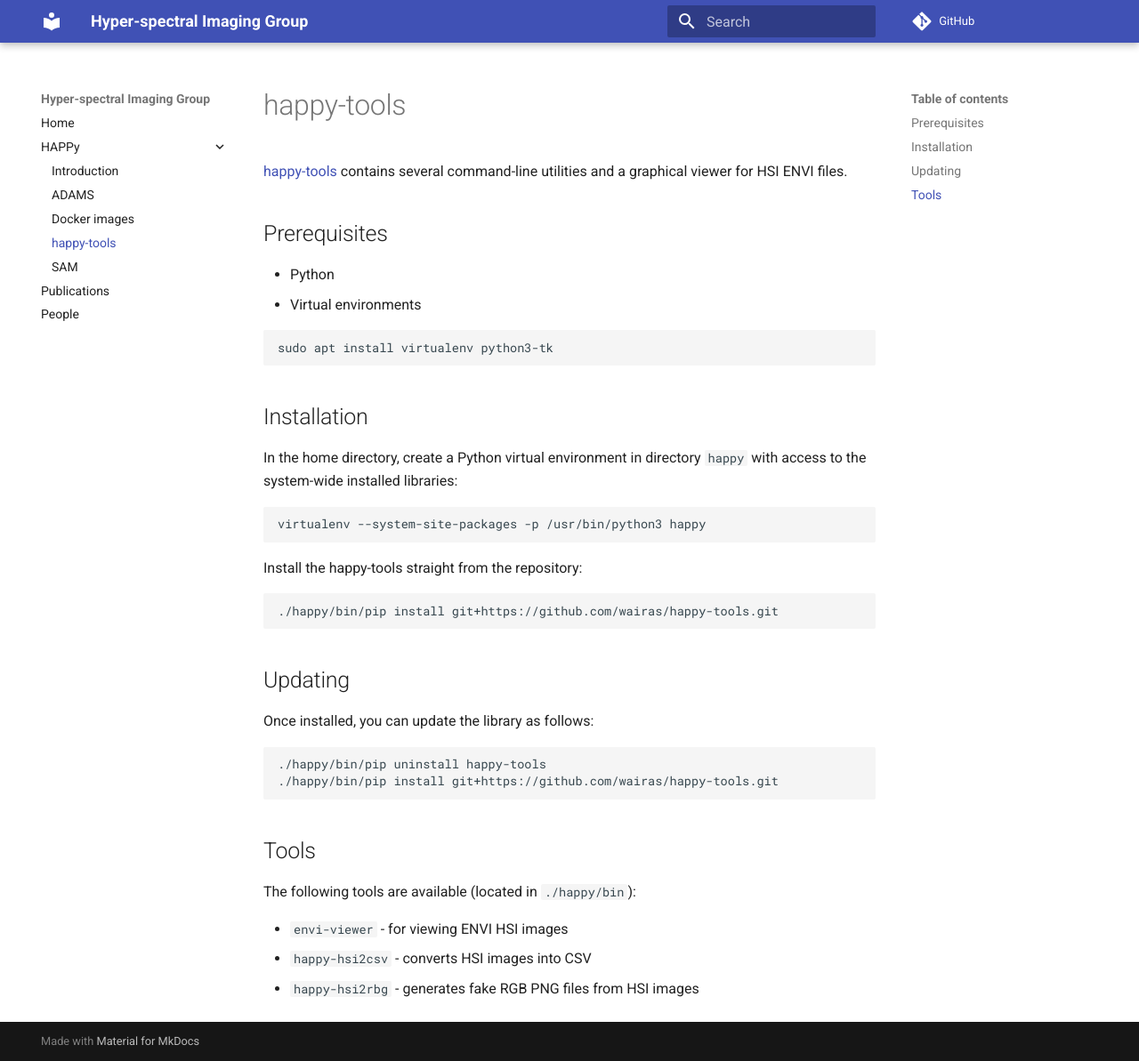
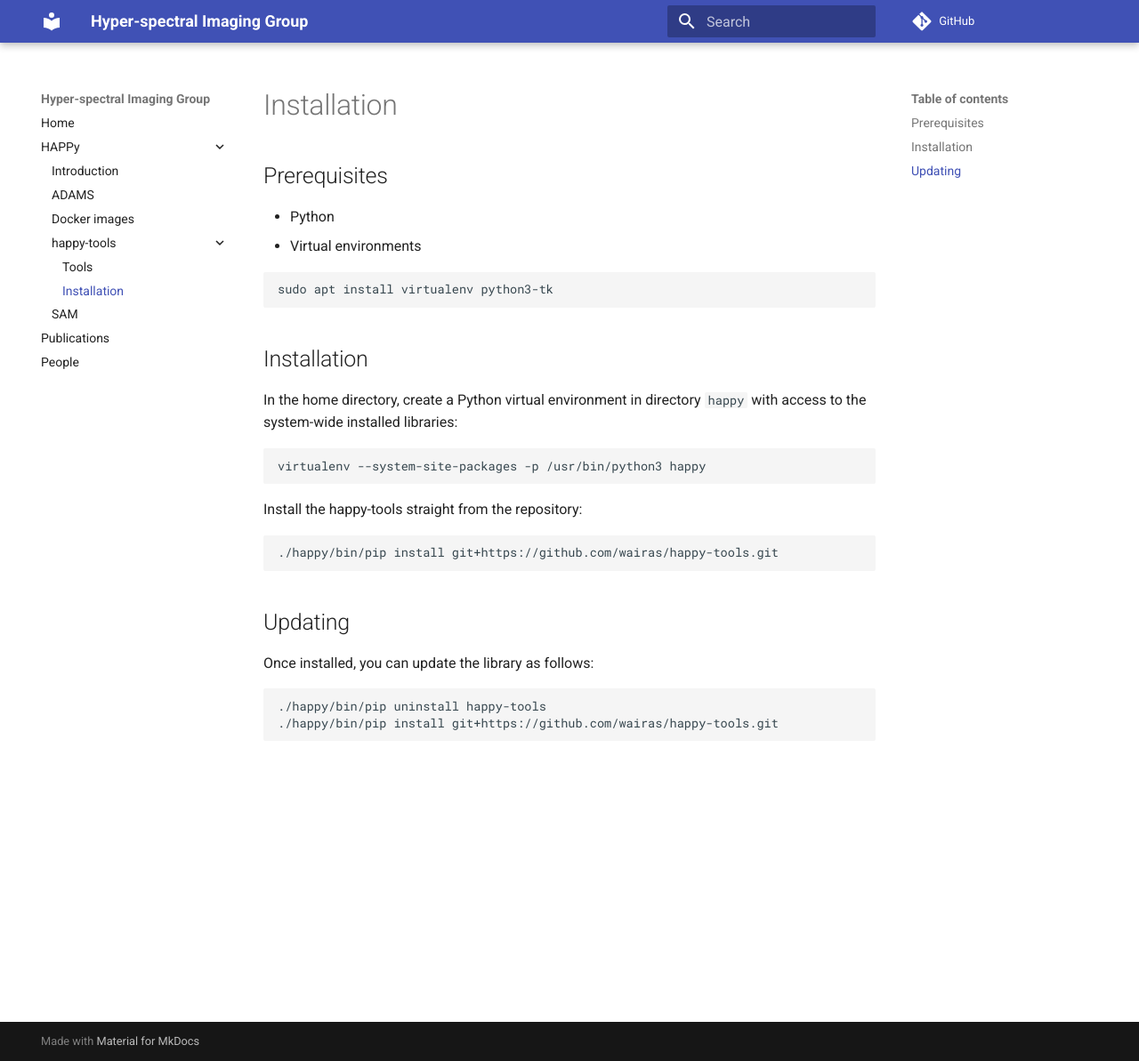
Before and after one commit to wairas/hsi-website, an MkDocs documentation site: the page built from docs/happy/happy_tools/installation.md, in a window 1280 px wide and 1193 px high. Shown: the whole window at 89% size. Built offline with MkDocs 1.6.1 and Material for MkDocs 9.7.7, drawn with Linux system fonts in a browser that asks for light colours; comment, search, counter and statistics services are not loaded.

Commit message:
happy tools now has own sub-folder to better describe the individual tools

````diff
--- a/docs/happy/happy_tools.md
+++ b/docs/happy/happy_tools/installation.md
@@ -1,6 +1,3 @@
-[happy-tools](https://github.com/wairas/happy-tools) contains several command-line
-utilities and a graphical viewer for HSI ENVI files.
-
 # Prerequisites
 
 * Python
@@ -33,12 +30,3 @@ Once installed, you can update the library as follows:
 ./happy/bin/pip uninstall happy-tools
 ./happy/bin/pip install git+https://github.com/wairas/happy-tools.git
 ```
-
-
-# Tools
-
-The following tools are available (located in `./happy/bin`):
-
-* `envi-viewer` - for viewing ENVI HSI images
-* `happy-hsi2csv` - converts HSI images into CSV
-* `happy-hsi2rbg` - generates fake RGB PNG files from HSI images
--- a/mkdocs.yml
+++ b/mkdocs.yml
@@ -22,7 +22,9 @@ nav:
       - 'Introduction': happy/index.md
       - 'ADAMS': happy/adams.md
       - 'Docker images': happy/docker_images.md
-      - 'happy-tools': happy/happy_tools.md
+      - 'happy-tools':
+        - 'Tools': happy/happy_tools/index.md
+        - 'Installation': happy/happy_tools/installation.md
       - 'SAM': happy/sam.md
   - 'Publications': publications.md
   - 'People': people.md
````
Also changed, not shown: docs/happy/happy_tools/index.md (added, +6 -0 lines).
